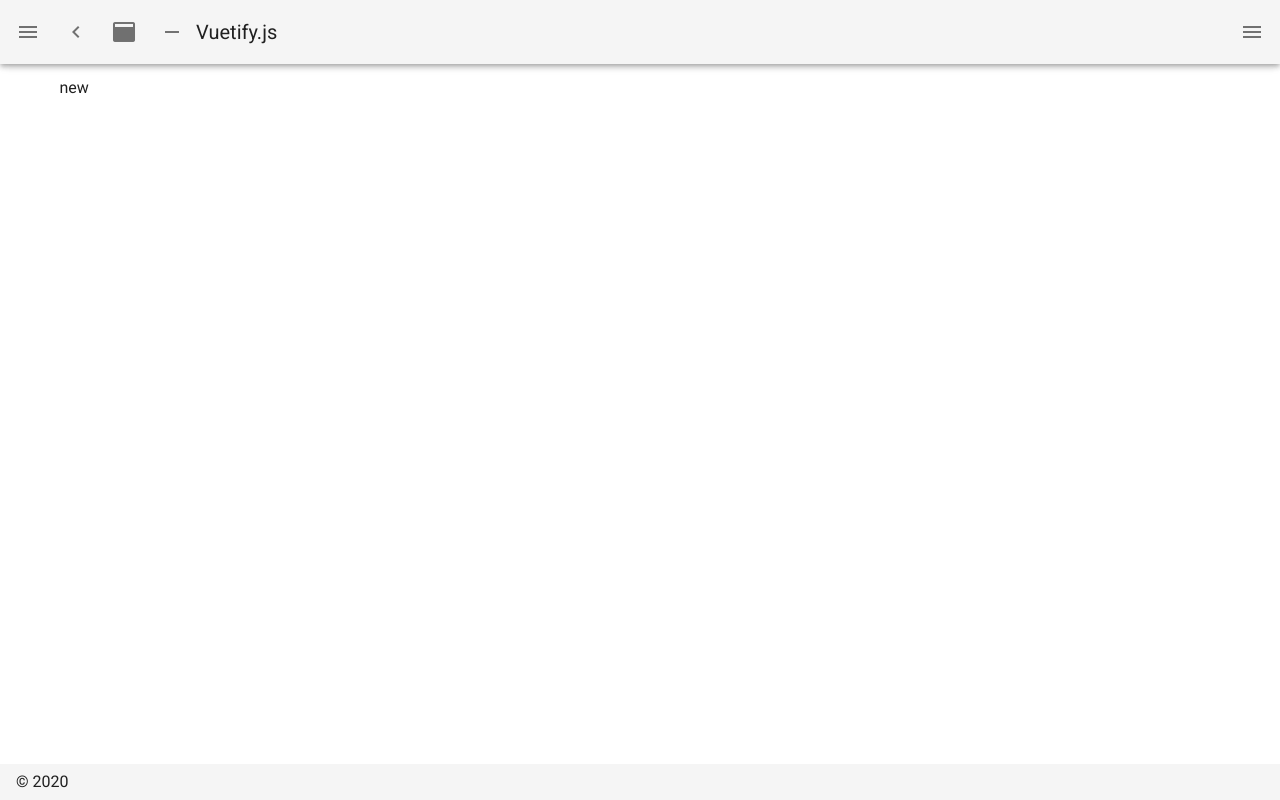
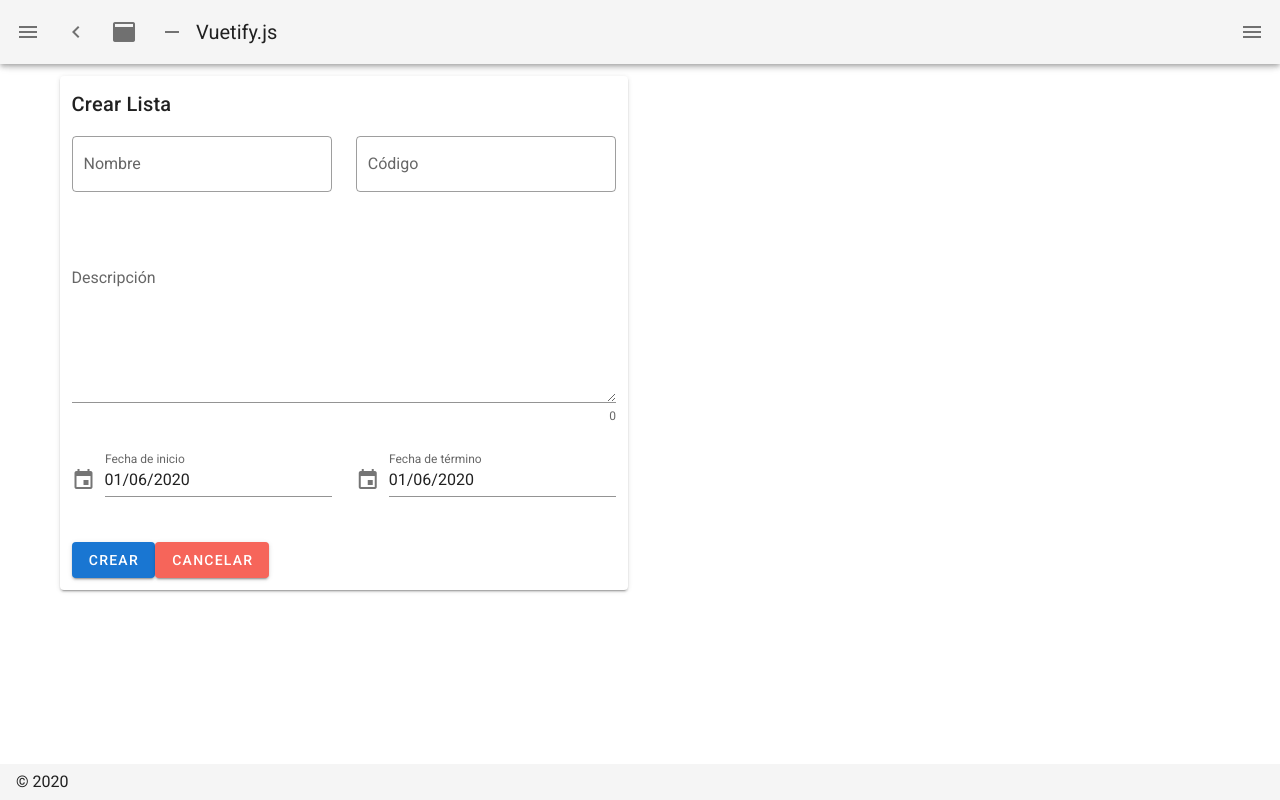
Before and after one commit to jimmy-owoa/i-will-client, a Nuxt app: page /listas/new in a window 1280 px wide. Built offline with nearby package versions, Linux system fonts and the light colour scheme.

Commit message:
FEATURE. Formulario crear lista

```diff
--- /dev/null
+++ b/pages/listas/new.vue
@@ -0,0 +1,117 @@
+<template>
+  <v-row>
+    <v-col cols="12" md="6">
+      <v-card>
+        <v-form @submit.prevent="submit">
+          <v-container>
+            <p class="title">Crear Lista</p>
+            <v-row>
+              <v-col cols="12" sm="6">
+                <v-text-field v-model="list.name" label="Nombre" outlined></v-text-field>
+              </v-col>
+              <v-col cols="12" sm="6">
+                {{ list.code }}
+                <v-text-field v-model="list.code" label="Código" outlined></v-text-field>
+              </v-col>
+              <v-col cols="12" sm="12">
+                <v-textarea counter label="Descripción" :value="list.description"></v-textarea>
+              </v-col>
+
+              <v-col cols="12" md="6">
+                <v-menu
+                  v-model="menu_date_picker"
+                  :close-on-content-click="false"
+                  :nudge-right="40"
+                  transition="scale-transition"
+                  offset-y
+                  min-width="290px"
+                >
+                  <template v-slot:activator="{ on }">
+                    <v-text-field
+                      v-model="getStartDate"
+                      label="Fecha de inicio"
+                      prepend-icon="mdi-calendar"
+                      readonly
+                      v-on="on"
+                    ></v-text-field>
+                  </template>
+                  <v-date-picker
+                    v-model="list.start_date"
+                    @input="menu_date_picker = false"
+                    :first-day-of-week="1"
+                    locale="es"
+                  ></v-date-picker>
+                </v-menu>
+              </v-col>
+
+              <v-col cols="12" md="6">
+                <v-menu
+                  v-model="picker_date_end"
+                  :close-on-content-click="false"
+                  :nudge-right="40"
+                  transition="scale-transition"
+                  offset-y
+                  min-width="290px"
+                >
+                  <template v-slot:activator="{ on }">
+                    <v-text-field
+                      v-model="getEndDate"
+                      label="Fecha de término"
+                      prepend-icon="mdi-calendar"
+                      readonly
+                      v-on="on"
+                    ></v-text-field>
+                  </template>
+                  <v-date-picker
+                    v-model="list.end_date"
+                    @input="picker_date_end = false"
+                    :first-day-of-week="1"
+                    locale="es"
+                  ></v-date-picker>
+                </v-menu>
+              </v-col>
+
+              <v-col cols="12" sm="12">
+                <v-btn color="primary" type="submit">Crear</v-btn>
+                <v-btn color="red" dark to="/listas">Cancelar</v-btn>
+              </v-col>
+            </v-row>
+          </v-container>
+        </v-form>
+      </v-card>
+    </v-col>
+  </v-row>
+</template>
+
+<script>
+export default {
+  data() {
+    return {
+      menu_date_picker: false,
+      picker_date_end: false,
+      list: {
+        name: '',
+        code: '',
+        description: '',
+        start_date: new Date().toISOString().substr(0, 10),
+        end_date: new Date().toISOString().substr(0, 10),
+      }
+    }
+  },
+  methods: {
+    formatDate(date) {
+      if (!date) return null
+      const [year, month, day] = date.split('-')
+      return `${day}/${month}/${year}`
+    },
+  },
+  computed: {
+    getStartDate () {
+      return this.formatDate(this.list.start_date)
+    },
+    getEndDate () {
+      return this.formatDate(this.list.end_date)
+    },
+  },
+}
+</script>
```
